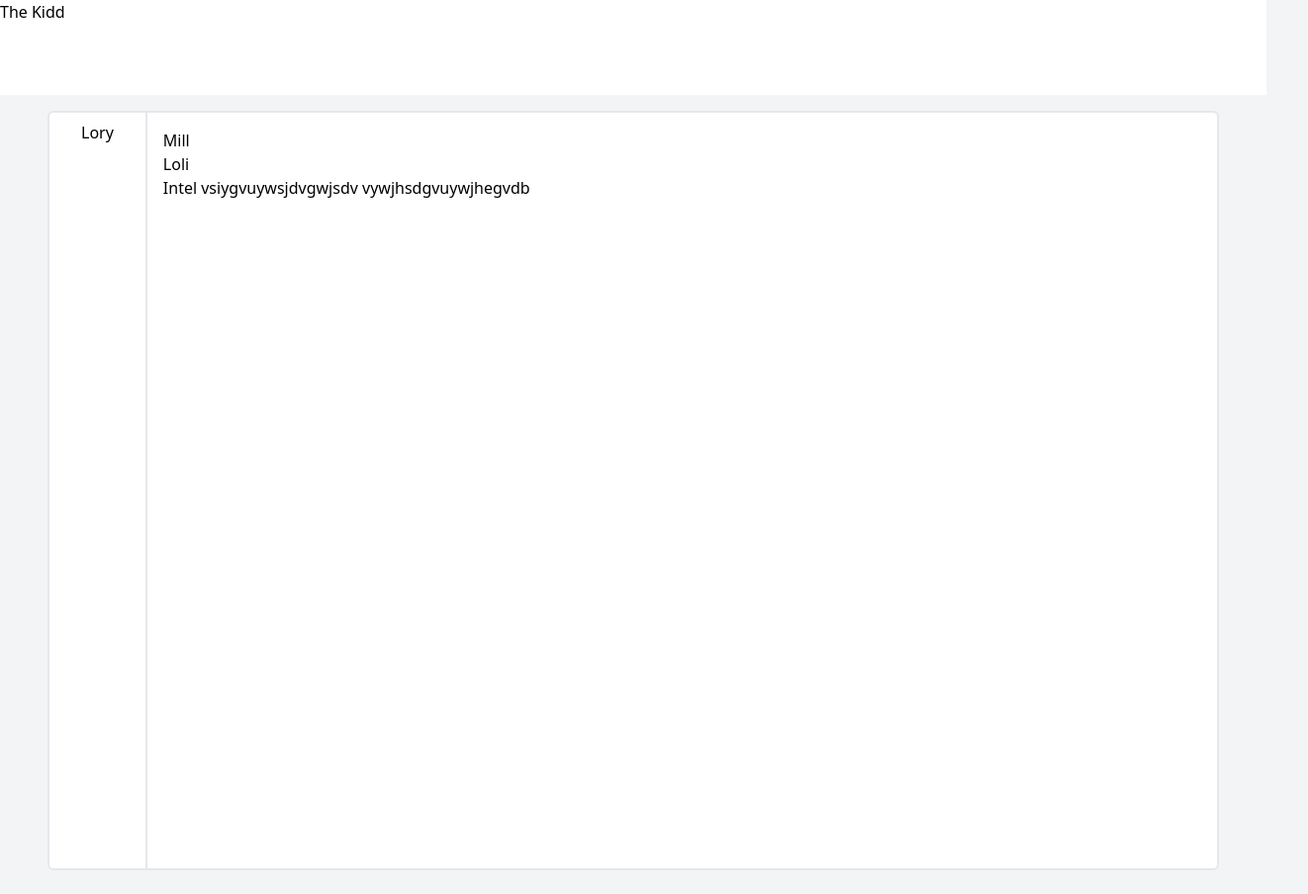
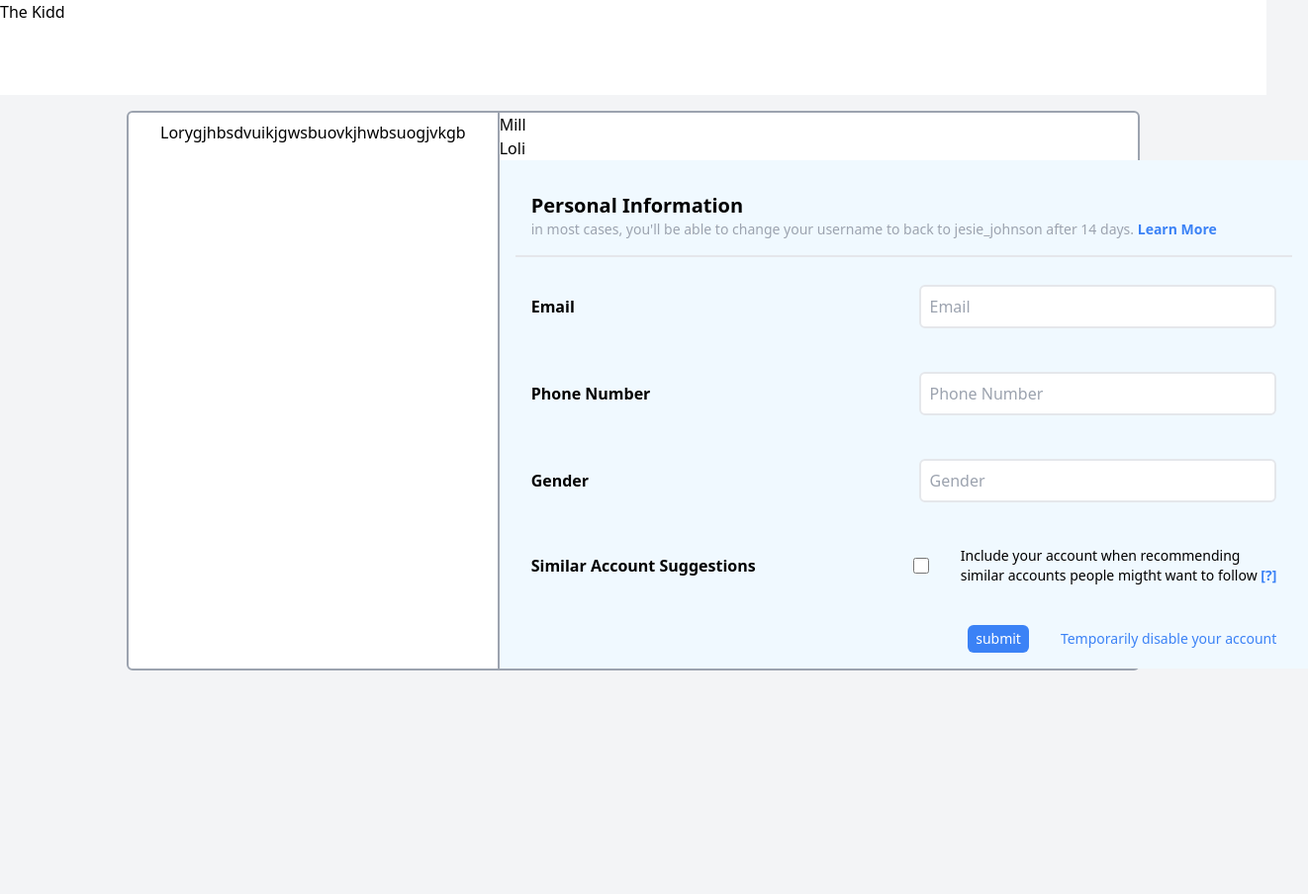
Before and after one commit to Ntalapro/Instagram-Clone-Frontend, a plain HTML site: page settings.html in a window 1280 px wide. Shown: the whole page at 99% size, 1322 px wide, since content can reach past the window. After the commit the page ends 800 px from the top, so only its background shows below. Drawn offline with nearby package versions, Linux system fonts and the light colour scheme.

```diff
--- a/settings.html
+++ b/settings.html
@@ -15,16 +15,16 @@
     </div>
 
     <!-- Main Div-->
-    <div class="flex bg-white border-2 border-gray-200 rounded-md mx-12  mt-28  mb-6 h-[48rem]">
+    <div class="flex bg-white border-2 border-gray-400 rounded-md mx-32 mt-28  mb-6 ">
         <!-- Lory -->
         <!-- Left Div -->
-        <div class="flex-col gap-4 border-r-2 border-gray-200 px-8 py-2">
-            Lory
+        <div class="flex-col gap-4 border-r-2 border-gray-400 px-8 py-2">
+            Lorygjhbsdvuikjgwsbuovkjhwbsuogjvkgb
 
         </div>
 
         <!--right div  -->
-        <div class="flex-col gap-4 px-4 pt-4 pb-2">
+        <div class="flex-col gap-4  ">
             <!--Mill-->
             <div>
                 Mill
@@ -35,11 +35,53 @@
                 Loli
 
             </div>
+
+
             <!-- Intel -->
-            <div>
-                Intel
-                vsiygvuywsjdvgwjsdv
-                vywjhsdgvuywjhegvdb
+            <div class="bg-sky-50 px-4 pt-4 flex-col w-[51.1rem] justify-center">
+
+                <div class="p-4 border-b-2 border-gray-200 ">
+                    <p class="font-bold font-black text-xl">Personal Information</p>
+                    <p class="text-gray-400 text-sm">in most cases, you'll be able to change your username to
+                        back to jesie_johnson after 14 days. <span class="text-blue-500 font-bold">Learn More</span>
+                    </p>
+                </div>
+
+                <!-- forms -->
+                <div>
+                    <div class="p-4 flex items-center justify-between mt-3">
+                        <p class="font-semibold">Email</p>
+                        <input type="text" class=" w-[22.55rem] p-2 rounded-md border-2 border-gray-200" placeholder="Email">
+                    </div>
+
+                    <div class="p-4 flex items-center justify-between mt-3">
+                        <p class="font-semibold">Phone Number</p>
+                        <input type="text" class="w-[22.55rem] p-2 rounded-md border-2 border-gray-200" placeholder="Phone Number">
+                    </div>
+                    <div class="p-4 flex items-center justify-between mt-3">
+                        <p class="font-semibold">Gender</p>
+                        <input type="text" class=" w-[22.55rem] p-2 rounded-md border-2 border-gray-200" placeholder="Gender">
+                    </div>
+                    <div class="p-4 flex items-center justify-between mt-3">
+                        <p class="font-semibold">Similar Account Suggestions</p>
+                        <div class="flex gap-8 items-center">
+                            <input type="checkbox" class="w-4 h-4 border-gray-300">
+                            <p class="font-light text-sm">Include your account when recommending <br> similar accounts
+                                people migtht want to follow
+                                <span class="text-blue-500 font-bold">[?]</span></p>
+                        </div>
+                    </div>
+
+                    <div class="p-4 flex items-center justify-end mt-2">
+                        <div class="flex gap-8">
+                            <button class="bg-blue-500 px-2 py-1 text-white text-sm rounded-md">
+                                submit
+                            </button>
+                            <p class="text-blue-500 text-sm mt-1">Temporarily disable your account</p>
+                        </div>
+                    </div>
+
+                </div>
 
             </div>
         </div>
```
